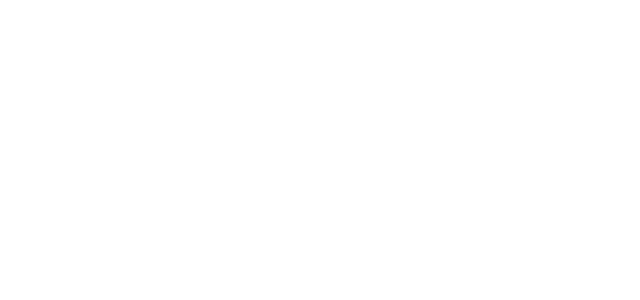
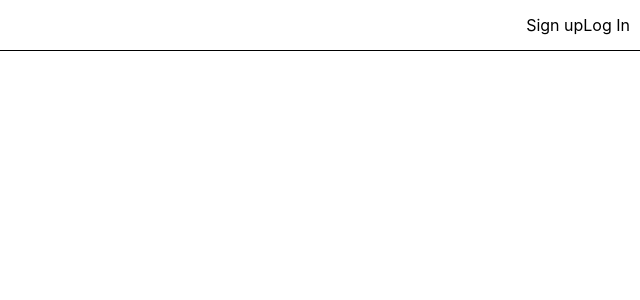
Before and after one commit to MrazTevin/Book-a-Bus, a React (Create React App) app: page / in a window 1280 px wide. Shown: the top 300 px of the page, without its empty margins (640-1280 px from the left). Built offline with nearby package versions, Linux system fonts and the light colour scheme.

Commit message:
slight changes made

```diff
--- a/src/App.js
+++ b/src/App.js
@@ -1,10 +1,11 @@
 import logo from './logo.svg';
 import './App.css';
+import Navigation from './components/Navigation/Navigation';
 
 function App() {
   return (
     <div className="App">
-
+        <Navigation/>
     </div>
   );
 }
--- a/src/components/Navigation/Navigation.js
+++ b/src/components/Navigation/Navigation.js
@@ -8,3 +8,20 @@ const useStyles = createUseStyles ( {
         textAlign: 'right',
     }
 });
+
+
+export default function Navigation() {
+    const classes = useStyles();
+    return (
+        <div className={classes.wrapper}>
+            <span>
+                Sign up
+            </span>
+            <span>
+                Log In
+                </span>
+
+
+        </div>
+    )
+}
```
